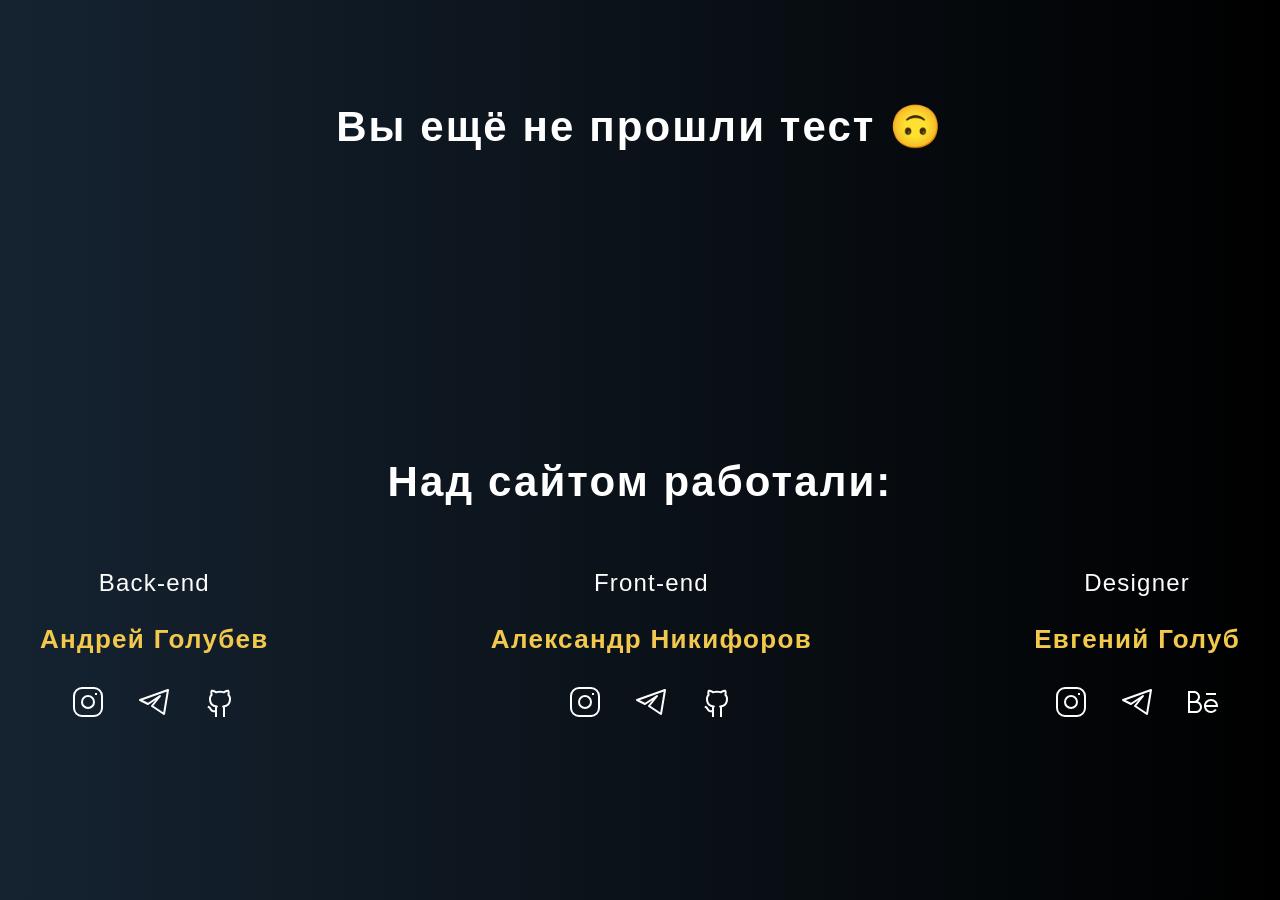
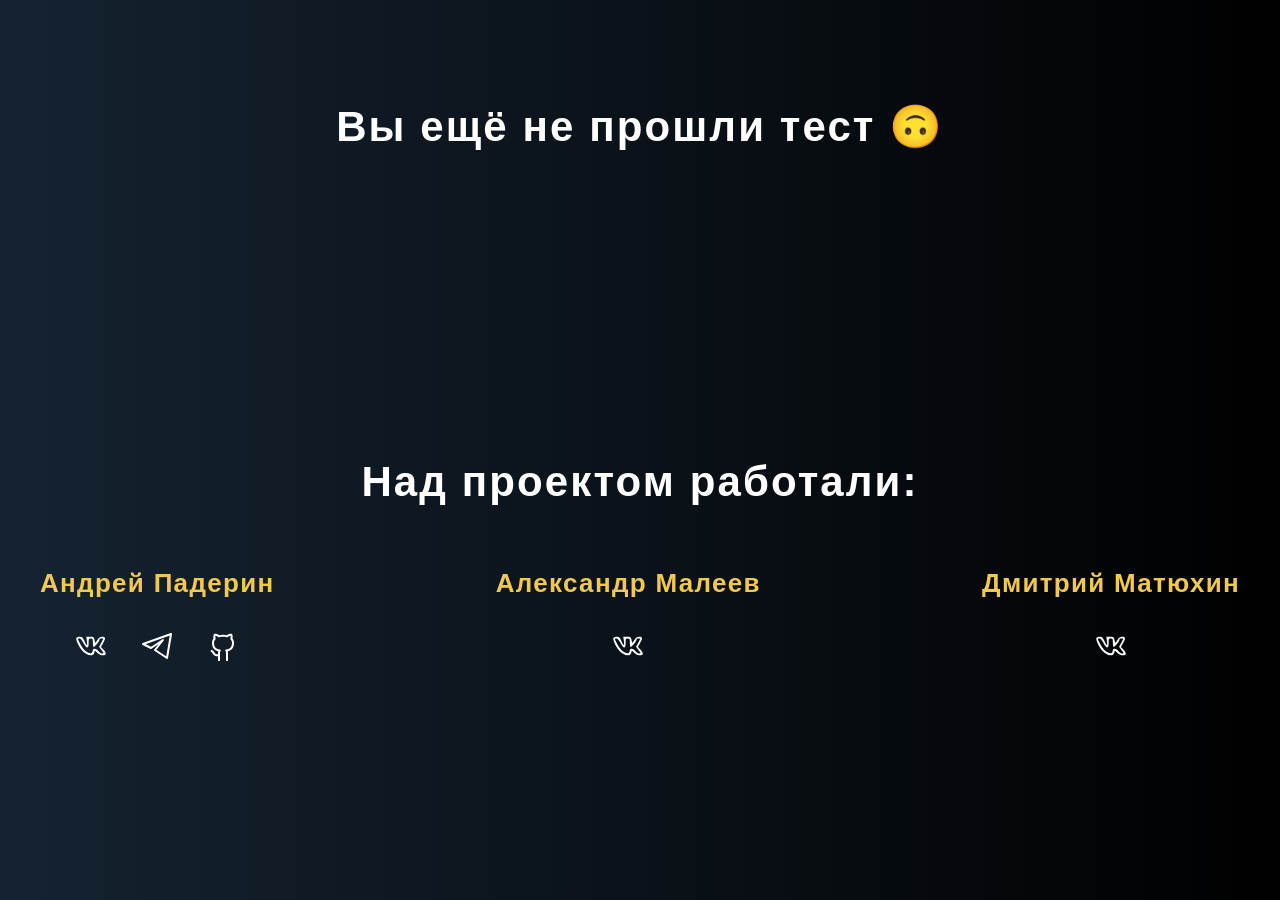
Before and after one commit to miirsery/gods, a Vue app: page /results in a window 1280 px wide. Built offline with nearby package versions, Linux system fonts and the light colour scheme.

Commit message:
add authors

```diff
--- a/src/views/ResultView.vue
+++ b/src/views/ResultView.vue
@@ -20,7 +20,7 @@
       <div class="h-50 d-flex fd-column ai-center ta-center mt-resp-80 ">
         <div class="result-view__container w-100">
           <div class="result-view__title">
-            Над сайтом работали:
+            Над проектом работали:
           </div>
           <div
               class="d-flex ai-center jc-between w-100"
@@ -29,58 +29,43 @@
             <div class="d-flex fd-column ai-center ta-center"
              :class="winnerWidth <= 500 ? 'pb-12 bb-1 mb-12' : ''"
             >
-             <p class="result-view__work">Back-end</p>
               <div class="result-view__member-name">
-                Андрей Голубев
+                Андрей Падерин
               </div>
               <div class="d-flex ai-center">
-                <div class="result-view__social">
-                  <img src="../assets/icons/instagram.svg" alt="image">
-                </div>
-                <div class="result-view__social">
+                <a class="result-view__social" href="https://vk.com/s1vemod" target="_blank">
+                  <img src="../assets/icons/vk.svg" alt="image">
+                </a>
+                <a class="result-view__social" href="https://t.me/s1veme" target="_blank">
                   <img src="../assets/icons/telegram.svg" alt="image">
-                </div>
-                <div class="result-view__social">
+                </a>
+                <a class="result-view__social" href="https://github.com/s1veme/" target="_blank">
                   <img src="../assets/icons/github.svg" alt="image">
-                </div>
+                </a>
               </div>
             </div>
             <div class="d-flex fd-column ai-center ta-center"
              :class="winnerWidth <= 500 ? 'pb-12 bb-1 mb-12' : ''"
             >
-              <p class="result-view__work">Front-end</p>
               <p class="result-view__member-name">
-                Александр Никифоров
+                Александр Малеев
               </p>
               <div class="d-flex ai-center">
-                <div class="result-view__social">
-                  <img src="../assets/icons/instagram.svg" alt="image">
-                </div>
-                <div class="result-view__social">
-                  <img src="../assets/icons/telegram.svg" alt="image">
-                </div>
-                <div class="result-view__social">
-                  <img src="../assets/icons/github.svg" alt="image">
-                </div>
+                <a class="result-view__social" href="https://vk.com/id548065126" target="_blank">
+                  <img src="../assets/icons/vk.svg" alt="image">
+                </a>
               </div>
             </div>
             <div class="d-flex fd-column ai-center ta-center"
              :class="winnerWidth <= 500 ? 'pb-12 bb-1 mb-12' : ''"
             >
-              <p class="result-view__work">Designer</p>
               <p class="result-view__member-name">
-                Евгений Голуб
+                Дмитрий Матюхин
               </p>
               <div class="d-flex ai-center">
-                <div class="result-view__social">
-                  <img src="../assets/icons/instagram.svg" alt="image">
-                </div>
-                <div class="result-view__social">
-                  <img src="../assets/icons/telegram.svg" alt="image">
-                </div>
-                <div class="result-view__social">
-                  <img src="../assets/icons/behance.svg" alt="image">
-                </div>
+                <a class="result-view__social" href="https://vk.com/dddead_inssside" target="_blank">
+                  <img src="../assets/icons/vk.svg" alt="image">
+                </a>
               </div>
             </div>
           </div>
@@ -209,6 +194,15 @@ export default {
   }
 
   &__social {
+    display: block;
+    width: 30px;
+    height: 30px;
+
+    img {
+      width: 100%;
+      height: 100%;
+      object-fit: cover;
+    }
     &:not(:last-child) {
       margin-right: 36px;
     }
```
Also changed, not shown: src/assets/icons/vk.svg (added).
